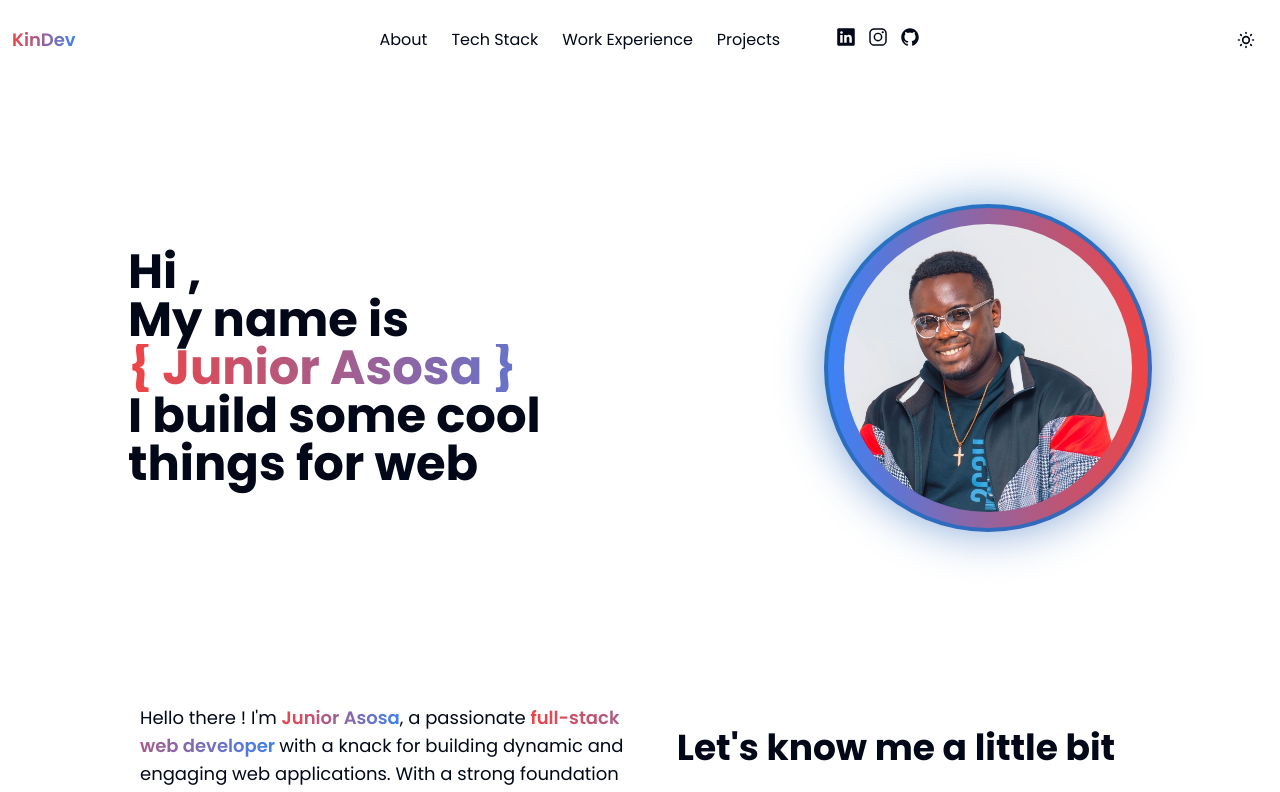
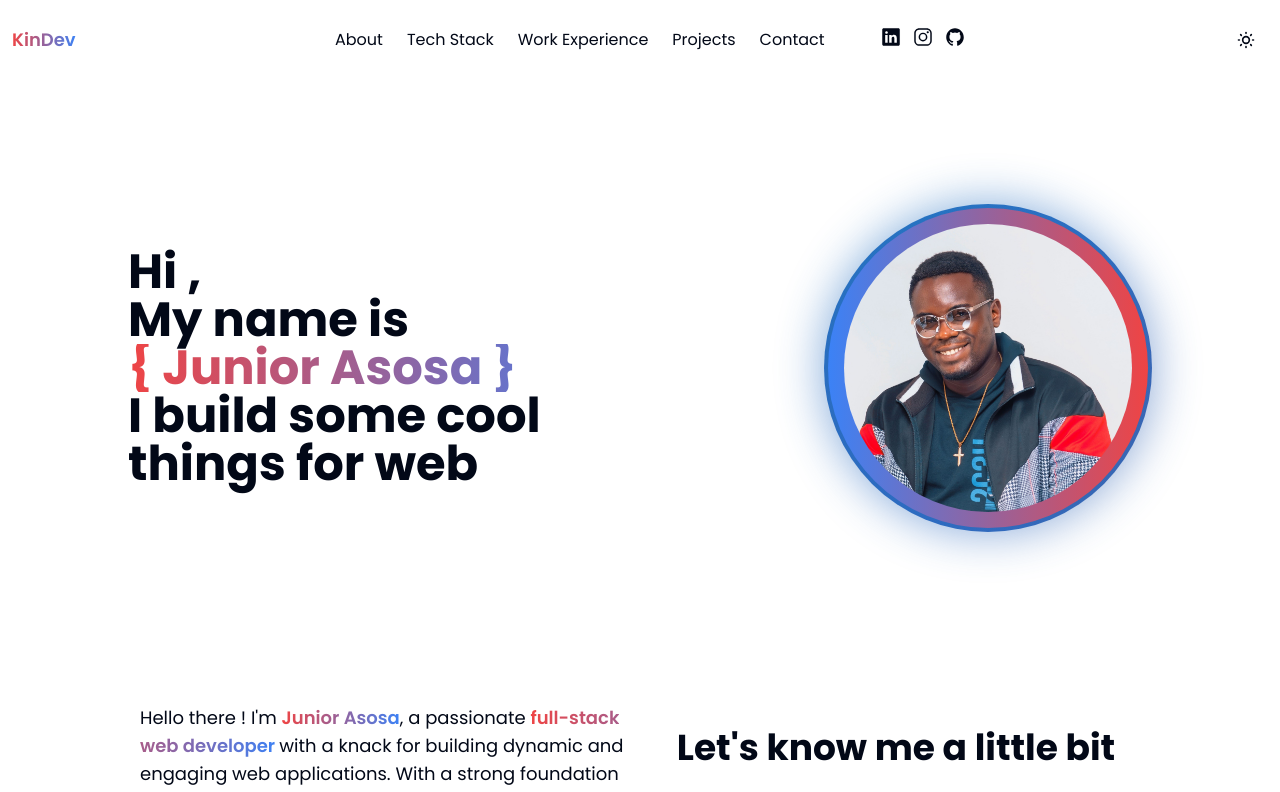
Before and after one commit to BlackJr-Git/portfolio, a Next.js app: page / in a window 1280 px wide. Shown: the top 792 px of the page. Built offline with nearby package versions, Linux system fonts and the light colour scheme.

Commit message:
add contacts page

```diff
--- a/src/components/header/navbar/navbar.tsx
+++ b/src/components/header/navbar/navbar.tsx
@@ -10,7 +10,7 @@
         <Link href={"/#stack"}>Tech Stack </Link>
         <Link href={"/#experience"}>Work Experience</Link>
         <Link href={"/#projects"}> Projects </Link>
-        {/* <Link href={"#contact"}> Contact </Link> */}
+        <Link href={"/contact"}> Contact </Link>
       </ul>
       <SocialNetworks></SocialNetworks>
     </nav>
```
